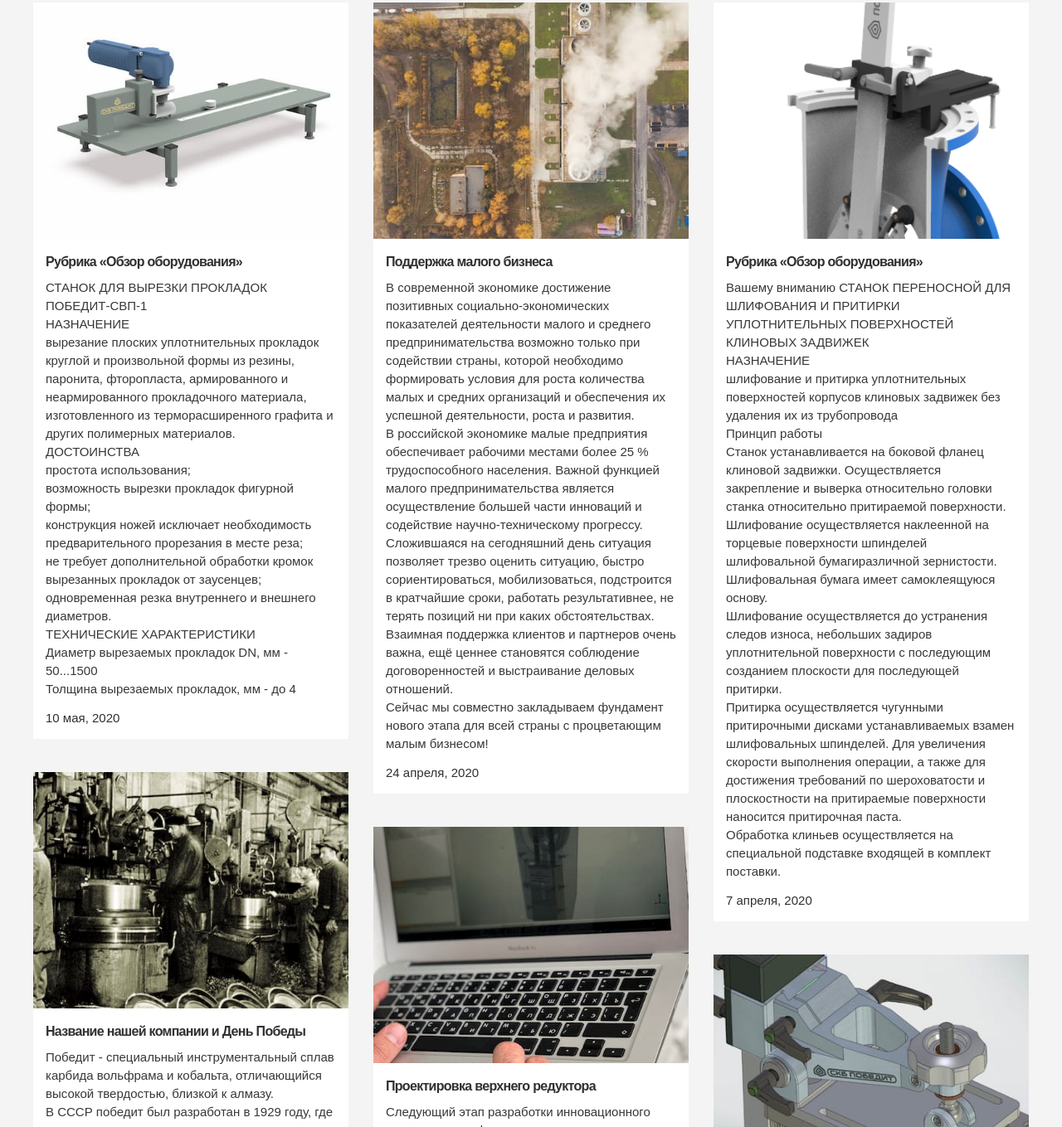
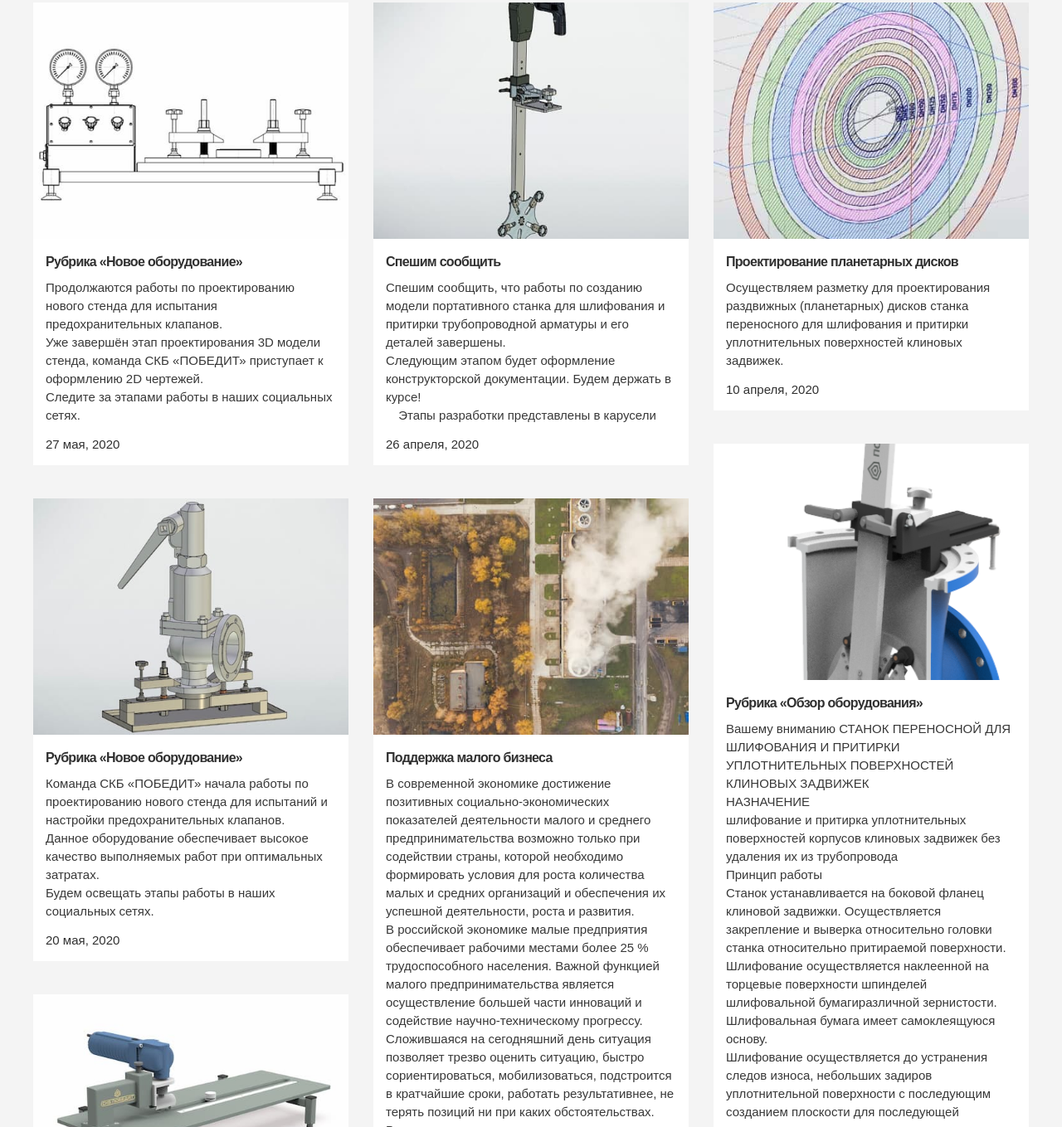
Before and after one commit to akolesnov/skbpobedit, a website: page public/news.html in a window 1280 px wide. Shown: the part 522-1881 px from the top of the page at 83% size. Drawn offline with Linux system fonts and the light colour scheme.

Commit message:
added news

```diff
--- a/public/news.html
+++ b/public/news.html
@@ -259,6 +259,39 @@
 	<div class="container">
 		<div class="news-container">
 
+
+			<div class="news">
+				<a href="" class="news__img" name="news20">
+					<img src="./img/info/info20.jpg" alt="">
+				</a>
+				<div class="news__text">
+					<h5 class="news__title"><a href="">
+						Рубрика «Новое оборудование»
+					</a></h5>
+					<p class="news__description">
+						Продолжаются работы по проектированию нового стенда для испытания предохранительных клапанов. <br>
+						Уже завершён этап проектирования 3D модели стенда, команда СКБ «ПОБЕДИТ» приступает к оформлению 2D чертежей. <br>
+						Следите за этапами работы в наших социальных сетях.
+					</p>
+					<span class="news__data">27 мая, 2020</span>
+				</div>
+			</div>
+			<div class="news">
+				<a href="" class="news__img" name="news19">
+					<img src="./img/info/info19.jpg" alt="">
+				</a>
+				<div class="news__text">
+					<h5 class="news__title"><a href="">
+						Рубрика «Новое оборудование»
+					</a></h5>
+					<p class="news__description">
+						Команда СКБ «ПОБЕДИТ» начала работы по проектированию нового стенда для испытаний и настройки предохранительных клапанов. <br>
+						Данное оборудование обеспечивает высокое качество выполняемых работ при оптимальных затратах. <br>
+						Будем освещать этапы работы в наших социальных сетях.
+					</p>
+					<span class="news__data">20 мая, 2020</span>
+				</div>
+			</div>
 			<div class="news">
 				<a href="" class="news__img" name="news18">
 					<img src="./img/info/info18.jpg" alt="">
```
Also changed, not shown: public/index.html (+22 -0 lines), public/img/info/info19.jpg (added), public/img/info/info20.jpg (added).
